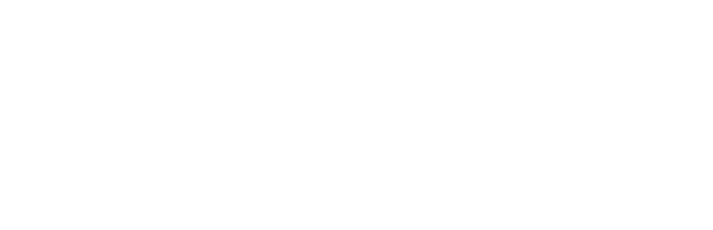
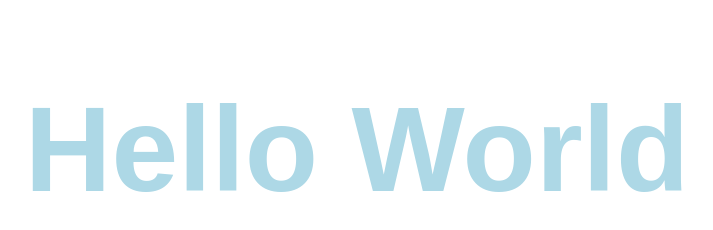
Before and after one commit to nnaaadin/itw2026_263040001, a plain HTML site: page wpubelajarweb/wpubelajarweb/08-css-dasar/coba-css1.html in a window 1280 px wide. Shown: the whole page, without its empty margins (283-996 px from the left). Drawn offline with Linux system fonts and the light colour scheme.

Commit message:
add styling for h1 element in coba-css1.html

```diff
--- a/wpubelajarweb/wpubelajarweb/08-css-dasar/coba-css1.html
+++ b/wpubelajarweb/wpubelajarweb/08-css-dasar/coba-css1.html
@@ -4,8 +4,19 @@
     <meta charset="UTF-8">
     <meta name="viewport" content="width=device-width, initial-scale=1.0">
     <title>Coba CSS - Hallo CSS</title>
+    <style>
+
+        h1 {
+            font-size: 120px;
+            font-family: 'arial';
+            color: lightblue;
+            text-align: center;
+        }
+    </style>
 </head>
+
 <body>
 
+    <h1>Hello World</h1>
 </body>
 </html>
```
